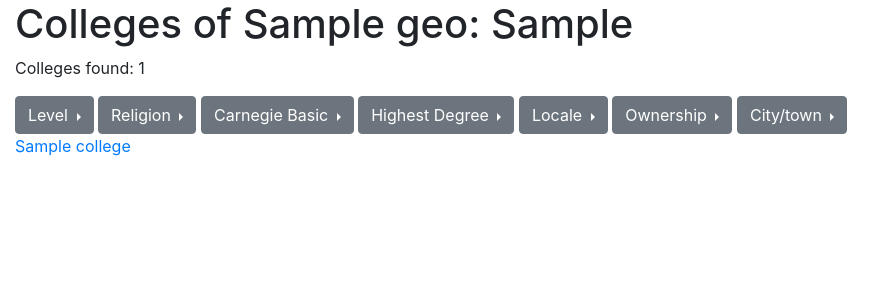
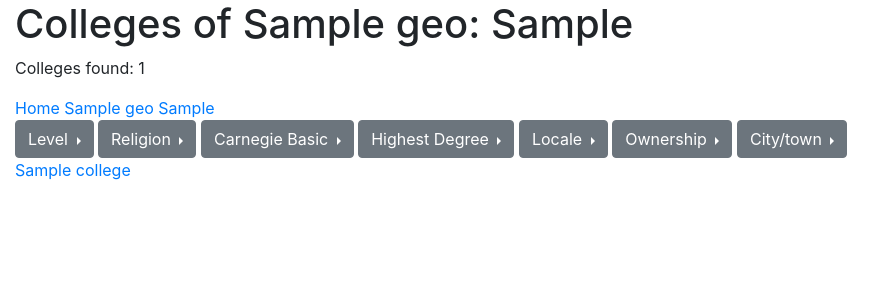
Before and after one commit to metlis/colleges, a Django app: template open_data_app/templates/filtered_colleges.html in a window 1280 px wide. Shown: the top 300 px of the page, without its empty margins (0-895 px from the left). Run offline with Django 3.2, Linux system fonts and the light colour scheme; the template is opened without the code that fills it: most values are stand-ins (such as "Sample title", 1, 10 or a date in 2020); some libraries are stand-ins or nearby versions.

Commit message:
breadscrumbs added

```diff
--- a/open_data_app/templates/filtered_colleges.html
+++ b/open_data_app/templates/filtered_colleges.html
@@ -28,6 +28,15 @@
 <div class="container-fluid">
     <h1>Colleges of {{ geo }}: {{ second_filter }}</h1>
     <p>Colleges found: {{ colleges.paginator.count }}</p>
+    <div>
+        <a href="{% url 'college_app:index' %}">Home</a>
+        {% if state_view %}
+            <a href="{% url 'college_app:state' state_id %}">{{ geo }}</a>
+        {% else %}
+            <a href="{% url 'college_app:region' region_id %}">{{ geo }}</a>
+        {% endif %}
+        <a href="{{ base_url }}">{{ second_filter }}</a>
+    </div>
     {% if inst_level %}
         <div class="btn-group dropright">
             <button type="button" class="btn btn-secondary dropdown-toggle" data-toggle="dropdown" aria-haspopup="true"
--- a/open_data_app/templates/region_colleges.html
+++ b/open_data_app/templates/region_colleges.html
@@ -2,7 +2,7 @@
 <html lang="en">
 <head>
     <meta charset="UTF-8">
-        {# canonical page #}
+    {# canonical page #}
     {% if colleges.number > 1 %}
         <link rel="canonical" href="{{ canonical }}?page={{ colleges.number }}">
     {% else %}
@@ -29,6 +29,10 @@
 <div class="container-fluid">
     <h1>Colleges and universities of {{ region_name }}</h1>
     <p>Colleges found: {{ colleges.paginator.count }}</p>
+    <div>
+        <a href="{% url 'college_app:index' %}">Home</a>
+        <a href="{% url 'college_app:region' region_id %}">{{ region_name }}</a>
+    </div>
     <div class="btn-group dropright">
         <button type="button" class="btn btn-secondary dropdown-toggle" data-toggle="dropdown" aria-haspopup="true"
                 aria-expanded="false">
--- a/open_data_app/templates/state_colleges.html
+++ b/open_data_app/templates/state_colleges.html
@@ -29,7 +29,10 @@
 <div class="container-fluid">
     <h1>Colleges and universities of {{ name }}</h1>
     <p>Colleges found: {{ colleges.paginator.count }}</p>
-
+    <div>
+        <a href="{% url 'college_app:index' %}">Home</a>
+        <a href="{% url 'college_app:state' state_id %}">{{ name }}</a>
+    </div>
     <div class="btn-group dropright">
         <button type="button" class="btn btn-secondary dropdown-toggle" data-toggle="dropdown" aria-haspopup="true"
                 aria-expanded="false">
--- a/open_data_app/views/region.py
+++ b/open_data_app/views/region.py
@@ -201,6 +201,7 @@ def get_region_param(request, region_id, region_slug, param, param_value):
                            'seo_title': seo_title,
                            'canonical': canonical,
                            'base_url': base_url,
+                           'region_id': region_id,
                            'init_filter_val': query_val,
                            'geo': region_name,
                            'second_filter': query_val,
--- a/open_data_app/views/state.py
+++ b/open_data_app/views/state.py
@@ -179,6 +179,7 @@ def get_state_param(request, state_id, state_slug, param, param_value):
                            'canonical': canonical,
                            'base_url': canonical,
                            'state_view': True,
+                           'state_id': state_id,
                            'geo': state_name,
                            'second_filter': query_val,
                            }
```
